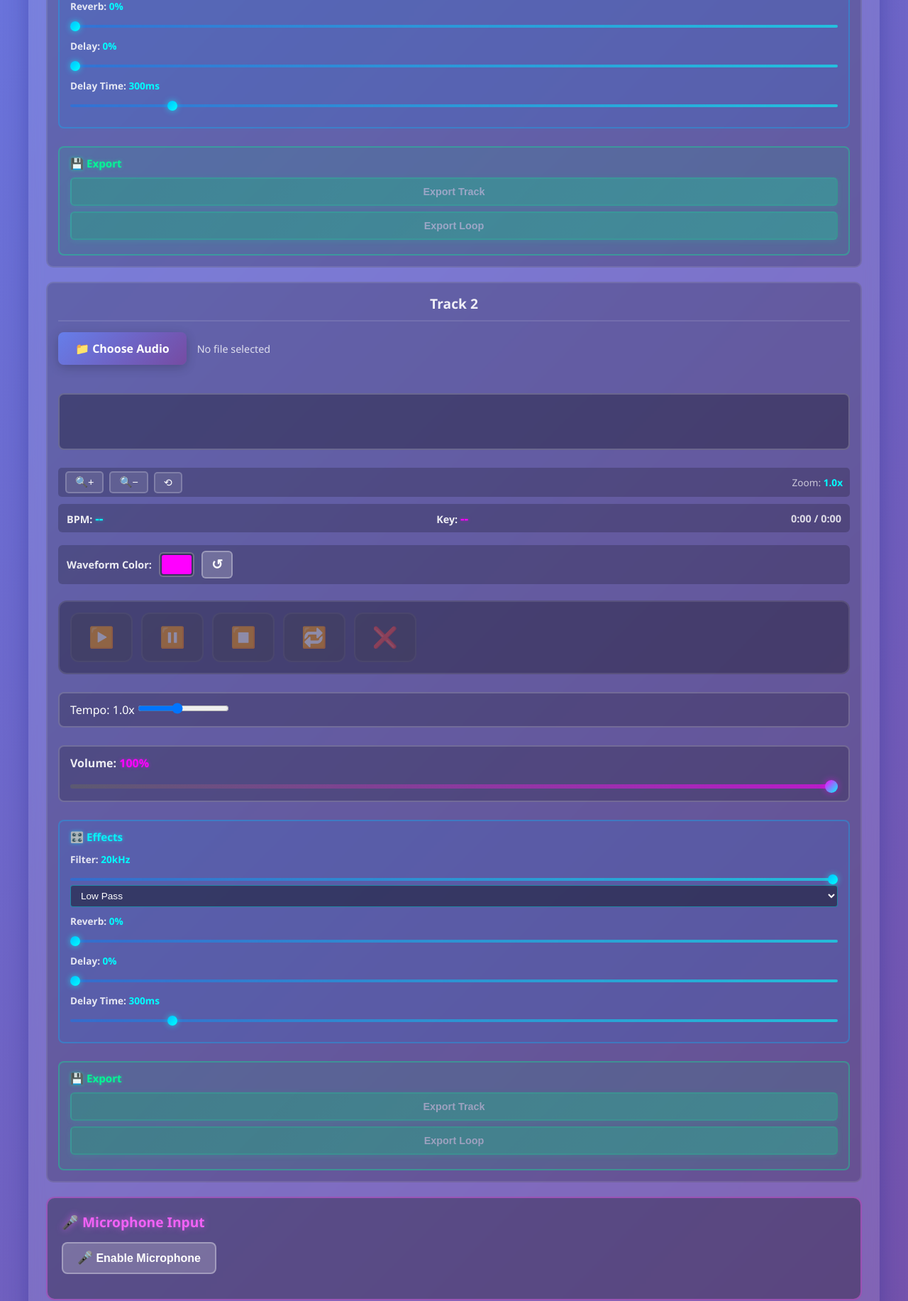
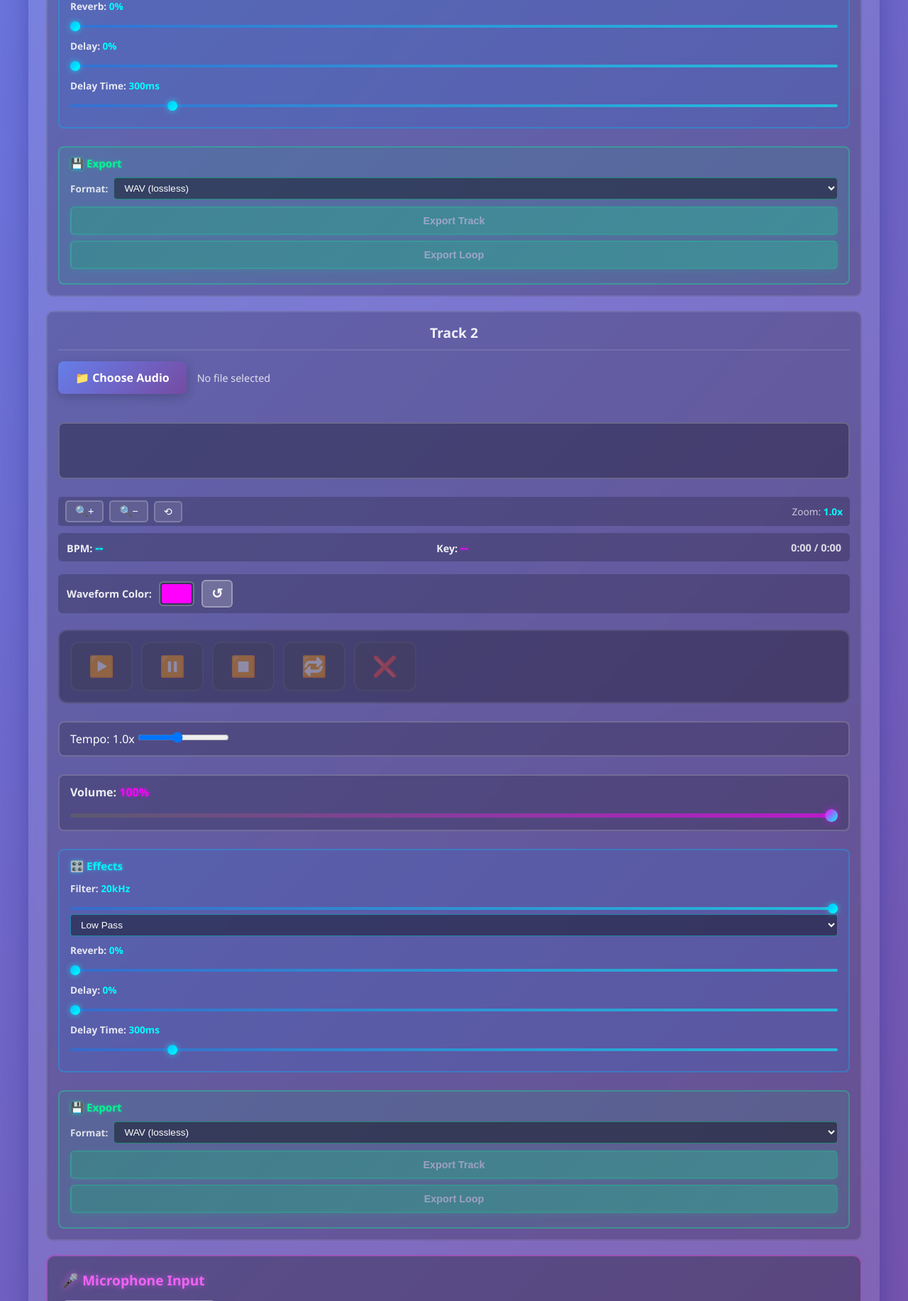
Before and after one commit to liorshahverdi/browser_jockey, a Python web app: template app/templates/index.html in a window 1280 px wide. Shown: the part 1028-2861 px from the top of the page at 71% size. Run offline with Jinja, Linux system fonts and the light colour scheme; the template is opened without the code that fills it, so the values that code supplies are empty; some libraries are stand-ins or nearby versions.

Commit message:
Version 2.6: MP3 and WAV export format options
- Added format selector dropdown (WAV/MP3) for both tracks
- Integrated lamejs library for MP3 encoding at 128 kbps
- Updated exportStem() and exportLoop() to support both formats
- Added audioBufferToMp3() function for compression
- Styled export format selector to match UI theme
- File extensions automatically match selected format

Benefits:
- WAV: Lossless quality for production work
- MP3: ~10x smaller files for sharing/storage
- 128 kbps MP3 provides good quality/size balance

```diff
--- a/app/static/css/style.css
+++ b/app/static/css/style.css
@@ -606,6 +606,47 @@ h1 {
     margin-bottom: 10px;
     font-size: 0.95em;
     text-shadow: 0 0 5px rgba(0, 255, 150, 0.5);
+}
+
+.export-format-selector {
+    display: flex;
+    align-items: center;
+    gap: 8px;
+    margin-bottom: 10px;
+}
+
+.export-format-selector label {
+    font-size: 0.85em;
+    font-weight: 600;
+    color: rgba(255, 255, 255, 0.8);
+}
+
+.export-format-select {
+    flex: 1;
+    padding: 6px 10px;
+    background: rgba(0, 0, 0, 0.4);
+    border: 1px solid rgba(0, 255, 150, 0.4);
+    border-radius: 5px;
+    color: white;
+    font-size: 0.85em;
+    cursor: pointer;
+    transition: all 0.3s ease;
+}
+
+.export-format-select:hover {
+    background: rgba(0, 255, 150, 0.1);
+    border-color: rgba(0, 255, 150, 0.6);
+}
+
+.export-format-select:focus {
+    outline: none;
+    border-color: rgba(0, 255, 150, 0.8);
+    box-shadow: 0 0 8px rgba(0, 255, 150, 0.4);
+}
+
+.export-format-select option {
+    background: #1a1a1a;
+    color: white;
 }
 
 .export-btn {
--- a/app/static/js/visualizer-dual.js
+++ b/app/static/js/visualizer-dual.js
@@ -35,6 +35,7 @@ const delayTimeSlider1 = document.getElementById('delayTimeSlider1');
 const delayTimeValue1 = document.getElementById('delayTimeValue1');
 const exportStem1 = document.getElementById('exportStem1');
 const exportLoop1 = document.getElementById('exportLoop1');
+const exportFormat1 = document.getElementById('exportFormat1');
 const waveformColor1 = document.getElementById('waveformColor1');
 const resetColor1 = document.getElementById('resetColor1');
 
@@ -75,6 +76,7 @@ const delayTimeSlider2 = document.getElementById('delayTimeSlider2');
 const delayTimeValue2 = document.getElementById('delayTimeValue2');
 const exportStem2 = document.getElementById('exportStem2');
 const exportLoop2 = document.getElementById('exportLoop2');
+const exportFormat2 = document.getElementById('exportFormat2');
 const waveformColor2 = document.getElementById('waveformColor2');
 const resetColor2 = document.getElementById('resetColor2');
 
@@ -3243,17 +3245,32 @@ async function exportStem(trackNumber) {
         source.start(0);
         const renderedBuffer = await offlineContext.startRendering();
 
-        // Convert to WAV and download
-        const wav = audioBufferToWav(renderedBuffer);
-        const blob = new Blob([wav], { type: 'audio/wav' });
+        // Get selected export format
+        const format = trackNumber === 1 ? exportFormat1.value : exportFormat2.value;
+
+        // Convert to selected format and download
+        let blob, extension, mimeType;
+
+        if (format === 'mp3') {
+            const mp3Data = audioBufferToMp3(renderedBuffer);
+            blob = new Blob([mp3Data], { type: 'audio/mp3' });
+            extension = 'mp3';
+            mimeType = 'audio/mp3';
+        } else {
+            const wav = audioBufferToWav(renderedBuffer);
+            blob = new Blob([wav], { type: 'audio/wav' });
+            extension = 'wav';
+            mimeType = 'audio/wav';
+        }
+
         const url = URL.createObjectURL(blob);
         const a = document.createElement('a');
         a.href = url;
-        a.download = `Track${trackNumber}_with_effects.wav`;
+        a.download = `Track${trackNumber}_with_effects.${extension}`;
         a.click();
         URL.revokeObjectURL(url);
 
-        console.log('Stem exported successfully!');
+        console.log(`Stem exported successfully as ${extension.toUpperCase()}!`);
     } catch (error) {
         console.error('Error exporting stem:', error);
         alert('Error exporting stem. Please try again.');
@@ -3372,17 +3389,32 @@ async function exportLoop(trackNumber) {
         source.start(0);
         const renderedBuffer = await offlineContext.startRendering();
 
-        // Convert to WAV and download
-        const wav = audioBufferToWav(renderedBuffer);
-        const blob = new Blob([wav], { type: 'audio/wav' });
+        // Get selected export format
+        const format = trackNumber === 1 ? exportFormat1.value : exportFormat2.value;
+
+        // Convert to selected format and download
+        let blob, extension, mimeType;
+
+        if (format === 'mp3') {
+            const mp3Data = audioBufferToMp3(renderedBuffer);
+            blob = new Blob([mp3Data], { type: 'audio/mp3' });
+            extension = 'mp3';
+            mimeType = 'audio/mp3';
+        } else {
+            const wav = audioBufferToWav(renderedBuffer);
+            blob = new Blob([wav], { type: 'audio/wav' });
+            extension = 'wav';
+            mimeType = 'audio/wav';
+        }
+
         const url = URL.createObjectURL(blob);
         const a = document.createElement('a');
         a.href = url;
-        a.download = `Track${trackNumber}_loop_${formatTime(loopState.start)}-${formatTime(loopState.end)}.wav`;
+        a.download = `Track${trackNumber}_loop_${formatTime(loopState.start)}-${formatTime(loopState.end)}.${extension}`;
         a.click();
         URL.revokeObjectURL(url);
 
-        console.log('Loop exported successfully!');
+        console.log(`Loop exported successfully as ${extension.toUpperCase()}!`);
     } catch (error) {
         console.error('Error exporting loop:', error);
         alert('Error exporting loop. Please try again.');
@@ -3441,6 +3473,63 @@ function writeString(view, offset, string) {
     for (let i = 0; i < string.length; i++) {
         view.setUint8(offset + i, string.charCodeAt(i));
     }
+}
+
+// Convert AudioBuffer to MP3 format using lamejs
+function audioBufferToMp3(buffer) {
+    const channels = buffer.numberOfChannels;
+    const sampleRate = buffer.sampleRate;
+    const mp3Encoder = new lamejs.Mp3Encoder(channels, sampleRate, 128); // 128 kbps
+
+    const samples = [];
+    for (let i = 0; i < buffer.length; i++) {
+        for (let channel = 0; channel < channels; channel++) {
+            const sample = buffer.getChannelData(channel)[i];
+            // Convert float to 16-bit PCM
+            samples.push(sample < 0 ? sample * 0x8000 : sample * 0x7FFF);
+        }
+    }
+
+    const mp3Data = [];
+    const sampleBlockSize = 1152; // Must be 1152 for MPEG1 Layer III
+
+    // Encode in chunks
+    for (let i = 0; i < samples.length; i += sampleBlockSize * channels) {
+        const leftChannel = [];
+        const rightChannel = [];
+
+        for (let j = 0; j < sampleBlockSize && (i + j * channels) < samples.length; j++) {
+            leftChannel.push(samples[i + j * channels] || 0);
+            if (channels === 2) {
+                rightChannel.push(samples[i + j * channels + 1] || 0);
+            }
+        }
+
+        const mp3buf = channels === 2
+            ? mp3Encoder.encodeBuffer(new Int16Array(leftChannel), new Int16Array(rightChannel))
+            : mp3Encoder.encodeBuffer(new Int16Array(leftChannel));
+
+        if (mp3buf.length > 0) {
+            mp3Data.push(mp3buf);
+        }
+    }
+
+    // Flush remaining data
+    const mp3buf = mp3Encoder.flush();
+    if (mp3buf.length > 0) {
+        mp3Data.push(mp3buf);
+    }
+
+    // Combine all MP3 chunks
+    const totalLength = mp3Data.reduce((acc, buf) => acc + buf.length, 0);
+    const mp3File = new Uint8Array(totalLength);
+    let offset = 0;
+    for (const buf of mp3Data) {
+        mp3File.set(buf, offset);
+        offset += buf.length;
+    }
+
+    return mp3File;
 }
 
 // Export button handlers
--- a/app/templates/index.html
+++ b/app/templates/index.html
@@ -10,6 +10,7 @@
     <link href="https://fonts.googleapis.com/css2?family=Orbitron:wght@700;900&display=swap" rel="stylesheet">
     <link rel="stylesheet" href="{{ url_for('static', filename='css/style.css') }}">
     <script src="https://cdnjs.cloudflare.com/ajax/libs/three.js/r128/three.min.js"></script>
+    <script src="https://cdnjs.cloudflare.com/ajax/libs/lamejs/1.2.0/lame.min.js"></script>
 </head>
 <body>
     <div class="container">
@@ -108,6 +109,13 @@
                         </div>
                         <div class="export-section">
                             <div class="export-header">💾 Export</div>
+                            <div class="export-format-selector">
+                                <label>Format:</label>
+                                <select id="exportFormat1" class="export-format-select">
+                                    <option value="wav" selected>WAV (lossless)</option>
+                                    <option value="mp3">MP3 (compressed)</option>
+                                </select>
+                            </div>
                             <button id="exportStem1" class="export-btn" disabled>Export Track</button>
                             <button id="exportLoop1" class="export-btn" disabled>Export Loop</button>
                         </div>
@@ -205,6 +213,13 @@
                         </div>
                         <div class="export-section">
                             <div class="export-header">💾 Export</div>
+                            <div class="export-format-selector">
+                                <label>Format:</label>
+                                <select id="exportFormat2" class="export-format-select">
+                                    <option value="wav" selected>WAV (lossless)</option>
+                                    <option value="mp3">MP3 (compressed)</option>
+                                </select>
+                            </div>
                             <button id="exportStem2" class="export-btn" disabled>Export Track</button>
                             <button id="exportLoop2" class="export-btn" disabled>Export Loop</button>
                         </div>
```
